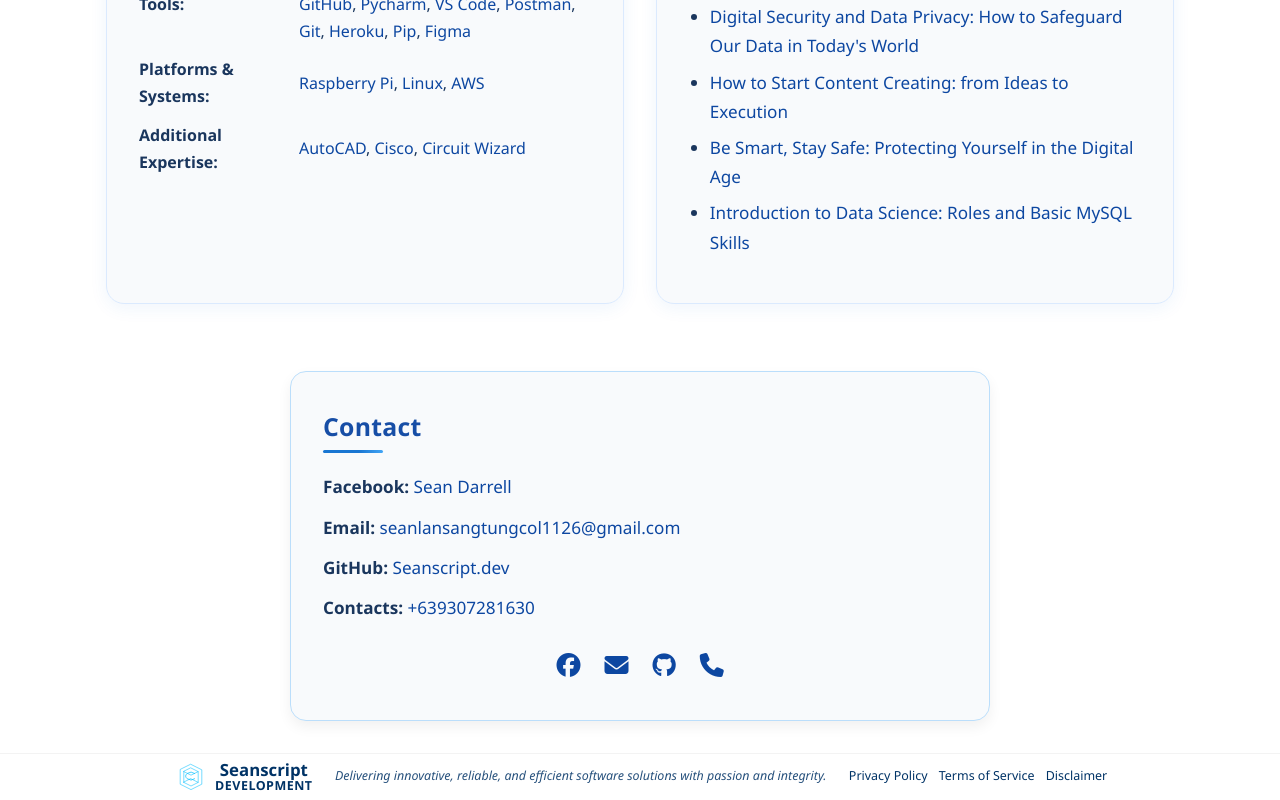
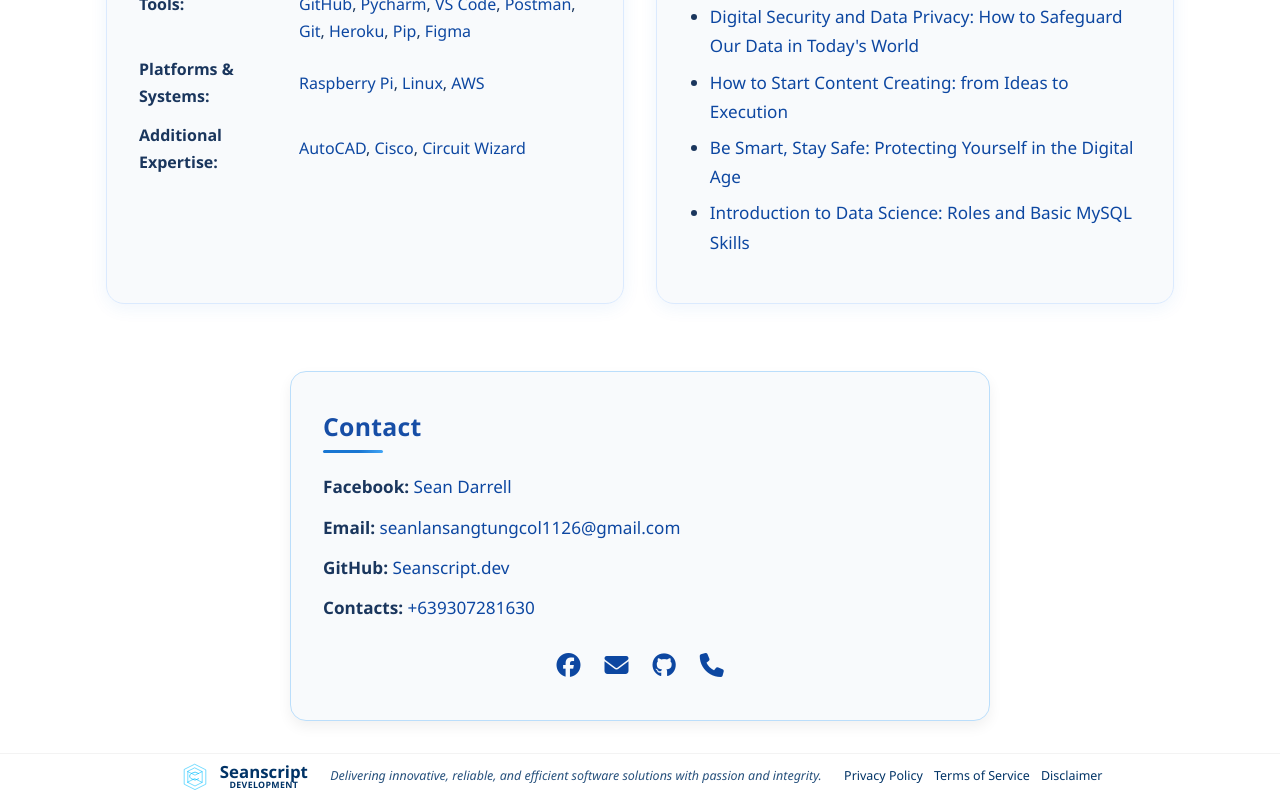
Before and after one commit to Seanscript-dev/Online_Portfolio, a plain HTML site: page portfolio.html in a window 1280 px wide. Shown: the part 1849-2649 px from the top of the page. Drawn offline with nearby package versions, Linux system fonts and the light colour scheme.

Commit message:
Update portfolio.html

```diff
--- a/portfolio.html
+++ b/portfolio.html
@@ -421,7 +421,7 @@
 
 .footer-subtitle {
   font-weight: 700;
-  font-size: 0.78rem;
+  font-size: 0.55rem;
   letter-spacing: 0.04em;
 }
 
```
